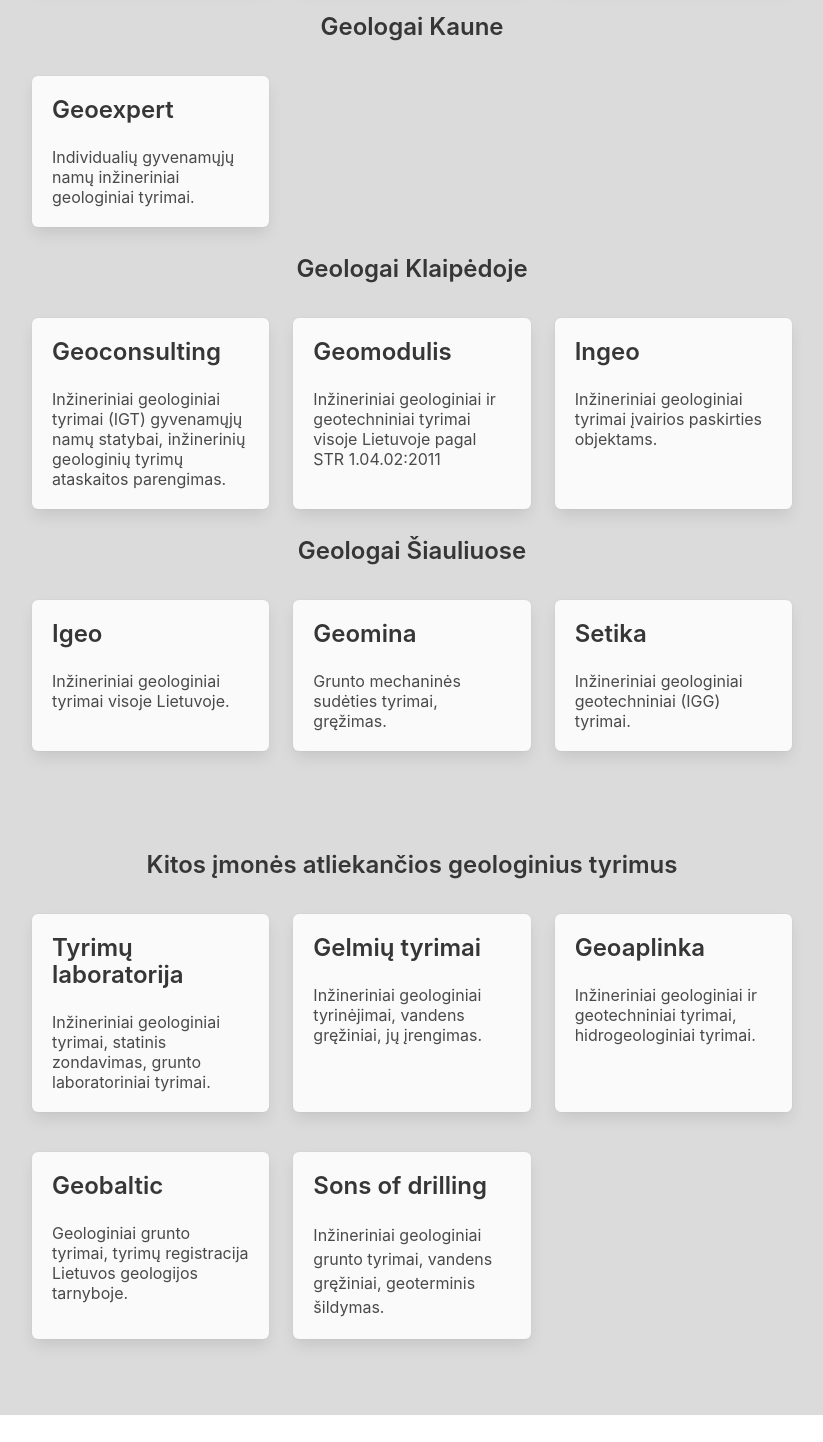
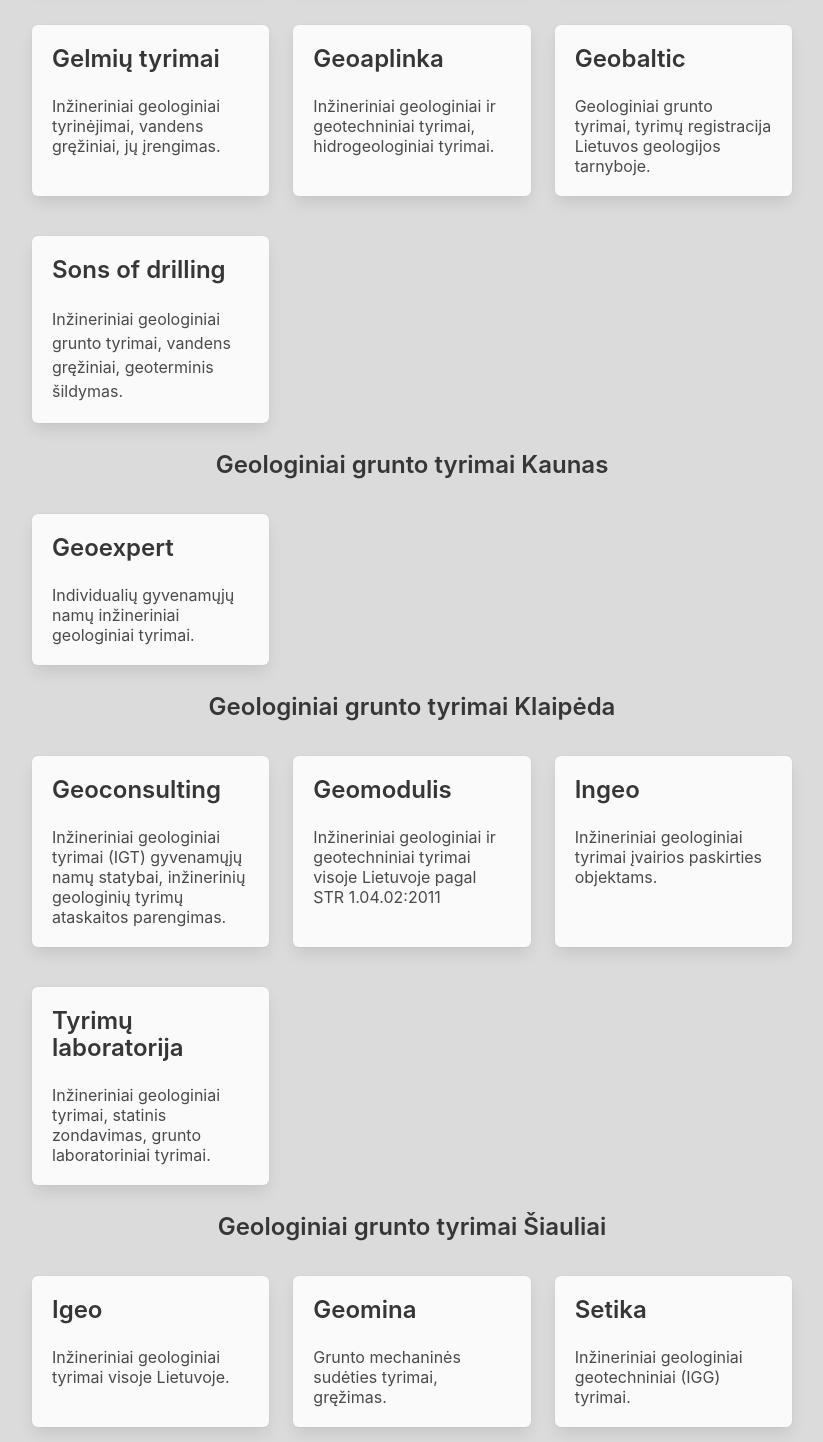
Before and after one commit to geocentras/geocentras.github.io, a plain HTML site: page geologai.html in a window 1280 px wide. Shown: the part 757-2199 px from the top of the page, without its empty margins (228-1051 px from the left). Before the commit the page ends 2172 px from the top, so only its background shows below. Drawn offline with nearby package versions, Linux system fonts and the light colour scheme.

Commit message:
Add files via upload

```diff
--- a/geologai.html
+++ b/geologai.html
@@ -5,7 +5,9 @@
     <meta charset="utf-8">
     <meta name="viewport" content="width=device-width, initial-scale=1">
     <title>Geologiniai tyrimai namo statybai - Geologai</title>
-    <meta name="description" content="Įmonės, atliekančios geologinius tyrimus reikalingus namo statybai." />
+    <meta name="description" content="Geologiniai tyrimai namo statybai visoje Lietuvoje.
+                                      Įmonės dirbančios su individualių namų projektais.
+                                      Geologiniai grunto tyrimai Vilnius, Kaunas, Klaipėda, Šiauliai." />
     <link rel="stylesheet" href="https://cdn.jsdelivr.net/npm/bulma@0.9.2/css/bulma.min.css">
 
     <!-- Global site tag (gtag.js) - Google Analytics -->
@@ -78,7 +80,7 @@
             <diV class="columns">
                 <div class="column is-8 is-offset-2">
 
-                    <h2 class="title is-4 has-text-centered">Geologai Vilniuje</h2>
+                    <h2 class="title is-4 has-text-centered">Geologiniai tyrimai Vilnius</h2>
 
                     <div class="tile is-ancestor my-4">
                         <div class="tile is-parent is-4">
@@ -86,7 +88,8 @@
                                 href="https://www.geotestus.lt/inzineriniai-geologiniai-tyrimai/" rel="nofollow"
                                 title="Geotestus">
                                 <p class="title is-spaced is-4">Geotestus</p>
-                                <p class="subtitle is-6">Inžineriniai geologiniai tyrimai (IGT) statyboms, grunto tyrimai, gręžinių gręžimas.</p>
+                                <p class="subtitle is-6">Inžineriniai geologiniai tyrimai (IGT) statyboms, grunto
+                                    tyrimai, gręžinių gręžimas.</p>
                             </a>
                         </div>
                         <div class="tile is-parent is-4">
@@ -94,14 +97,16 @@
                                 href="https://www.geoinzinerija.lt/geologiniai-tyrimai" rel="nofollow"
                                 title="Geoinžinerija">
                                 <p class="title is-spaced is-4">Geoinžinerija</p>
-                                <p class="subtitle is-6">Inžineriniai geologiniai ir geotechniniai tyrimai namo statybai, inžinerinių geologinių tyrimų ataskaitos paruošimas.</p>
+                                <p class="subtitle is-6">Inžineriniai geologiniai ir geotechniniai tyrimai namo
+                                    statybai, inžinerinių geologinių tyrimų ataskaitos paruošimas.</p>
                             </a>
                         </div>
                         <div class="tile is-parent is-4">
                             <a class="tile is-child box has-background-white-bis" href="https://www.tiriamegrunta.lt/"
                                 rel="nofollow" title="Geomira">
                                 <p class="title is-spaced is-4">Geomira</p>
-                                <p class="subtitle is-6">Inžineriniai geologiniai tyrimai, grunto gręžimas, statinis ir dinaminis zondavimas, pamatų bandymai. </p>
+                                <p class="subtitle is-6">Inžineriniai geologiniai tyrimai, grunto gręžimas, statinis ir
+                                    dinaminis zondavimas, pamatų bandymai. </p>
                             </a>
                         </div>
                     </div>
@@ -111,7 +116,8 @@
                             <a class="tile is-child box has-background-white-bis" href="https://geologiniaityrimai.lt/"
                                 rel="nofollow" title="Grunto tyrimai">
                                 <p class="title is-spaced is-4">Grunto tyrimai</p>
-                                <p class="subtitle is-6">Inžineriniai geologiniai ir geotechniai tyrimai, hidrogeologiniai tyrimai. </p>
+                                <p class="subtitle is-6">Inžineriniai geologiniai ir geotechniai tyrimai,
+                                    hidrogeologiniai tyrimai. </p>
                             </a>
                         </div>
 
@@ -119,7 +125,8 @@
                             <a class="tile is-child box has-background-white-bis"
                                 href="http://www.geologus.lt/lt/pradzia/" rel="nofollow" title="Geologus">
                                 <p class="title is-4">Geologus</p>
-                                <p>Inžineriniai geologiniai tyrimai (IGT), tiriamos natūralių gruntų stipruminės savybės. </p>
+                                <p>Inžineriniai geologiniai tyrimai (IGT), tiriamos natūralių gruntų stipruminės
+                                    savybės. </p>
                             </a>
                         </div>
 
@@ -133,7 +140,48 @@
 
                     </div>
 
-                    <h2 class="title is-4 has-text-centered">Geologai Kaune</h2>
+                    <div class="tile is-ancestor my-4">
+                        <div class="tile is-parent is-4">
+                            <a class="tile is-child box has-background-white-bis" href="https://www.gelmiutyrimai.lt/"
+                                rel="nofollow" title="Gelmių tyrimai">
+                                <p class="title is-spaced is-4">Gelmių tyrimai</p>
+                                <p class="subtitle is-6">Inžineriniai geologiniai tyrinėjimai, vandens gręžiniai, jų
+                                    įrengimas. </p>
+                            </a>
+                        </div>
+                        <div class="tile is-parent is-4">
+                            <a class="tile is-child box has-background-white-bis" href="http://www.geoaplinka.lt/"
+                                rel="nofollow" title="Geoaplinka">
+                                <p class="title is-spaced is-4">Geoaplinka</p>
+                                <p class="subtitle is-6">Inžineriniai geologiniai ir geotechniniai tyrimai,
+                                    hidrogeologiniai tyrimai. </p>
+                            </a>
+                        </div>
+                        <div class="tile is-parent is-4">
+                            <a class="tile is-child box has-background-white-bis" href="https://geobaltic.lt/"
+                                rel="nofollow" title="Geobaltic">
+                                <p class="title is-spaced is-4">Geobaltic</p>
+                                <p class="subtitle is-6">Geologiniai grunto tyrimai, tyrimų registracija Lietuvos
+                                    geologijos tarnyboje. </p>
+                            </a>
+                        </div>
+
+                    </div>
+
+                    <div class="tile is-ancestor my-4">
+                        <div class="tile is-parent is-4">
+                            <a class="tile is-child box has-background-white-bis" href="http://sons.lt/" rel="nofollow"
+                                title="Sons of drilling">
+                                <p class="title is-4">Sons of drilling</p>
+                                <p>Inžineriniai geologiniai grunto tyrimai, vandens gręžiniai, geoterminis šildymas.
+                                </p>
+                            </a>
+                        </div>
+
+                    </div>
+
+
+                    <h2 class="title is-4 has-text-centered">Geologiniai grunto tyrimai Kaunas</h2>
 
                     <div class="tile is-ancestor my-4">
                         <div class="tile is-parent is-4">
@@ -141,39 +189,56 @@
                                 href="https://www.geoexpert.lt/individualiu-gyvenamuju-namu-inzineriniai-geologiniai-tyrimai/"
                                 rel="nofollow" title="Geoexpert">
                                 <p class="title is-spaced is-4">Geoexpert</p>
-                                <p class="subtitle is-6">Individualių gyvenamųjų namų inžineriniai geologiniai tyrimai.</p>
+                                <p class="subtitle is-6">Individualių gyvenamųjų namų inžineriniai geologiniai tyrimai.
+                                </p>
                             </a>
                         </div>
 
                     </div>
 
-                    <h2 class="title is-4 has-text-centered">Geologai Klaipėdoje</h2>
+                    <h2 class="title is-4 has-text-centered">Geologiniai grunto tyrimai Klaipėda</h2>
 
                     <div class="tile is-ancestor my-4">
                         <div class="tile is-parent is-4">
                             <a class="tile is-child box has-background-white-bis"
                                 href="http://geoconsulting.lt/geologija/" rel="nofollow" title="Geoconsulting">
                                 <p class="title is-spaced is-4">Geoconsulting</p>
-                                <p class="subtitle is-6">Inžineriniai geologiniai tyrimai (IGT) gyvenamųjų namų statybai, inžinerinių geologinių tyrimų ataskaitos parengimas. </p>
+                                <p class="subtitle is-6">Inžineriniai geologiniai tyrimai (IGT) gyvenamųjų namų
+                                    statybai, inžinerinių geologinių tyrimų ataskaitos parengimas. </p>
                             </a>
                         </div>
                         <div class="tile is-parent is-4">
                             <a class="tile is-child box has-background-white-bis" href="https://geomodulis.lt/"
                                 rel="nofollow" title="Geomodulis">
                                 <p class="title is-spaced is-4">Geomodulis</p>
-                                <p class="subtitle is-6">Inžineriniai geologiniai ir geotechniniai tyrimai visoje Lietuvoje pagal STR 1.04.02:2011</p>
+                                <p class="subtitle is-6">Inžineriniai geologiniai ir geotechniniai tyrimai visoje
+                                    Lietuvoje pagal STR 1.04.02:2011</p>
                             </a>
                         </div>
                         <div class="tile is-parent is-4">
                             <a class="tile is-child box has-background-white-bis" href="https://www.ingeo.lt/"
                                 rel="nofollow" title="Ingeo">
                                 <p class="title is-spaced is-4">Ingeo</p>
-                                <p class="subtitle is-6">Inžineriniai geologiniai tyrimai įvairios paskirties objektams.</p>
+                                <p class="subtitle is-6">Inžineriniai geologiniai tyrimai įvairios paskirties objektams.
+                                </p>
                             </a>
                         </div>
                     </div>
 
-                    <h2 class="title is-4 has-text-centered">Geologai Šiauliuose</h2>
+                    <div class="tile is-ancestor my-4">
+                        <div class="tile is-parent is-4">
+                            <a class="tile is-child box has-background-white-bis"
+                                href="https://www.tyrimulaboratorija.lt/" rel="nofollow" title="Tyrimų laboratorija">
+                                <p class="title is-spaced is-4">Tyrimų laboratorija</p>
+                                <p class="subtitle is-6">Inžineriniai geologiniai tyrimai, statinis zondavimas, grunto
+                                    laboratoriniai tyrimai.</p>
+                            </a>
+                        </div>
+
+
+                    </div>
+
+                    <h2 class="title is-4 has-text-centered">Geologiniai grunto tyrimai Šiauliai</h2>
 
                     <div class="tile is-ancestor my-4">
                         <div class="tile is-parent is-4">
@@ -201,62 +266,6 @@
 
 
 
-
-
-                    <br /><br /><br />
-
-                    <h2 class="title is-4 has-text-centered">Kitos įmonės atliekančios geologinius tyrimus</h2>
-
-                    <div class="tile is-ancestor my-4">
-                        <div class="tile is-parent is-4">
-                            <a class="tile is-child box has-background-white-bis"
-                                href="https://www.tyrimulaboratorija.lt/" rel="nofollow" title="Tyrimų laboratorija">
-                                <p class="title is-spaced is-4">Tyrimų laboratorija</p>
-                                <p class="subtitle is-6">Inžineriniai geologiniai tyrimai, statinis zondavimas, grunto laboratoriniai tyrimai.</p>
-                            </a>
-                        </div>
-                        <div class="tile is-parent is-4">
-                            <a class="tile is-child box has-background-white-bis" href="https://www.gelmiutyrimai.lt/"
-                                rel="nofollow" title="Gelmių tyrimai">
-                                <p class="title is-spaced is-4">Gelmių tyrimai</p>
-                                <p class="subtitle is-6">Inžineriniai geologiniai tyrinėjimai, vandens gręžiniai, jų įrengimas. </p>
-                            </a>
-                        </div>
-                        <div class="tile is-parent is-4">
-                            <a class="tile is-child box has-background-white-bis" href="http://www.geoaplinka.lt/"
-                                rel="nofollow" title="Geoaplinka">
-                                <p class="title is-spaced is-4">Geoaplinka</p>
-                                <p class="subtitle is-6">Inžineriniai geologiniai ir geotechniniai tyrimai, hidrogeologiniai tyrimai. </p>
-                            </a>
-                        </div>
-
-                    </div>
-
-
-                    <div class="tile is-ancestor my-4">
-                        <div class="tile is-parent is-4">
-                            <a class="tile is-child box has-background-white-bis" href="https://geobaltic.lt/"
-                                rel="nofollow" title="Geobaltic">
-                                <p class="title is-spaced is-4">Geobaltic</p>
-                                <p class="subtitle is-6">Geologiniai grunto tyrimai, tyrimų registracija Lietuvos geologijos tarnyboje. </p>
-                            </a>
-                        </div>
-                        <div class="tile is-parent is-4">
-                            <a class="tile is-child box has-background-white-bis" href="http://sons.lt/" rel="nofollow"
-                                title="Sons of drilling">
-                                <p class="title is-4">Sons of drilling</p>
-                                <p>Inžineriniai geologiniai grunto tyrimai, vandens gręžiniai, geoterminis šildymas.
-                                </p>
-                            </a>
-                        </div>
-
-
-                    </div>
-
-
-
-
-
                 </div>
             </diV>
 
```
